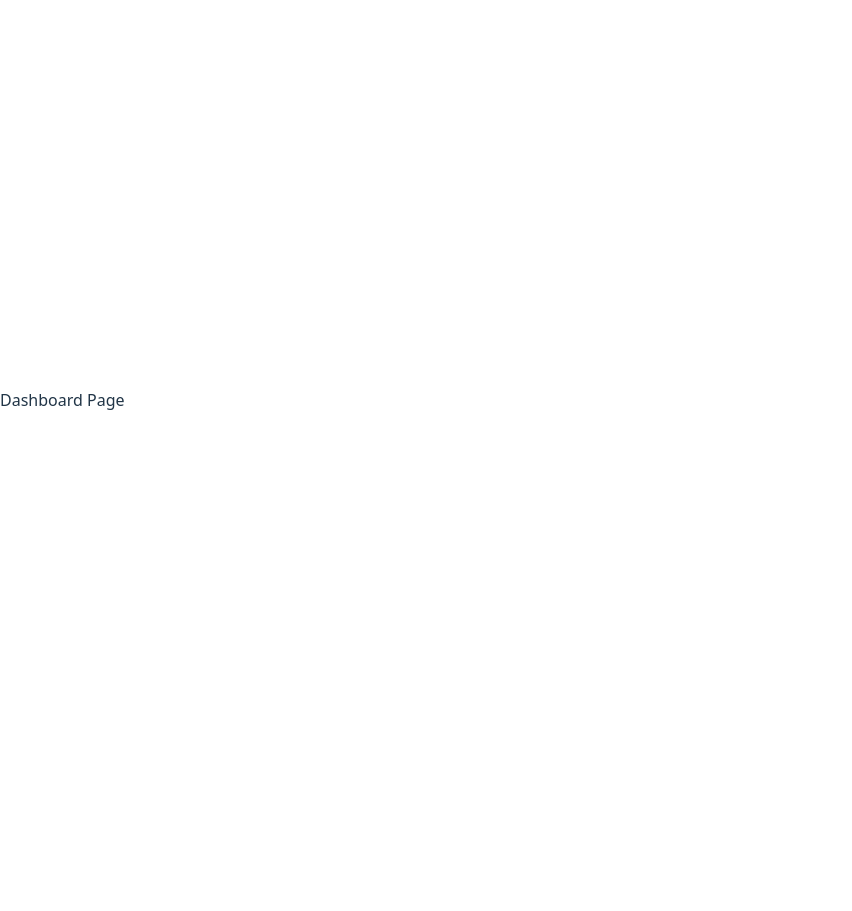
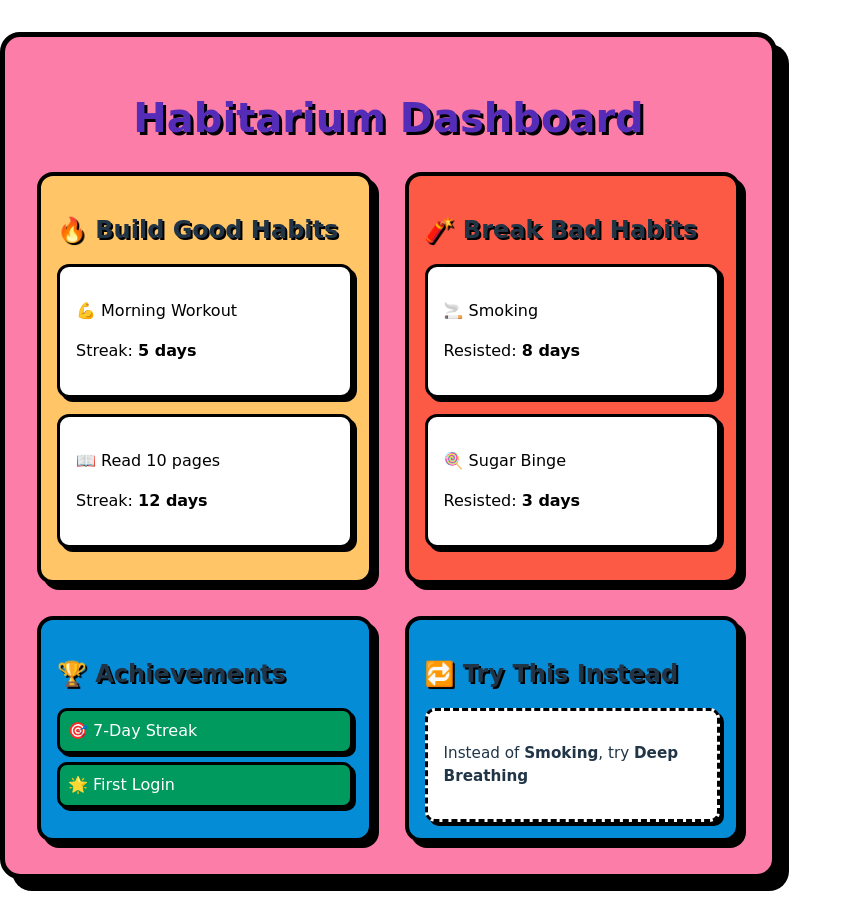
Before and after one commit to PhiLouGii/habitarium, a React (Vite) app in the folder frontend/: page /dashboard in a window 1280 px wide. Shown: the whole page, without its empty margins (0-852 px from the left). Before the commit the page ends 800 px from the top, so only its background shows below. Built offline with nearby package versions, Linux system fonts and the light colour scheme.

Commit message:
dashboard ui implemented

```diff
--- /dev/null
+++ b/frontend/src/pages/Dashboard.module.css
@@ -0,0 +1,96 @@
+.container {
+  padding: 2rem;
+  background-color: #FB7DA8;
+  font-family: 'Comic Sans MS', 'Arial Rounded MT Bold', sans-serif;
+  border: 5px solid black;
+  box-shadow: 12px 12px 0px black;
+  max-width: 1000px;
+  margin: 2rem auto;
+  border-radius: 20px;
+}
+
+.title {
+  text-align: center;
+  font-size: 2.5rem;
+  color: #552CB7;
+  text-shadow: 3px 3px black;
+  margin-bottom: 2rem;
+}
+
+.panels {
+  display: flex;
+  gap: 2rem;
+  justify-content: space-between;
+  flex-wrap: wrap;
+}
+
+.panelGood, .panelBad {
+  flex: 1;
+  border: 4px solid black;
+  padding: 1rem;
+  border-radius: 16px;
+  background-color: #FFC567;
+  box-shadow: 6px 6px 0px black;
+}
+
+.panelBad {
+  background-color: #FD5A46;
+}
+
+.sectionTitle {
+  font-size: 1.5rem;
+  margin-bottom: 1rem;
+  text-shadow: 2px 2px black;
+}
+
+.card {
+  background-color: white;
+  border: 3px solid black;
+  border-radius: 12px;
+  padding: 1rem;
+  margin-bottom: 1rem;
+  font-size: 1rem;
+  color: black;
+  box-shadow: 4px 4px 0px black;
+}
+
+.bottomSection {
+  display: flex;
+  margin-top: 2rem;
+  gap: 2rem;
+  flex-wrap: wrap;
+}
+
+.achievements, .suggestions {
+  flex: 1;
+  border: 4px solid black;
+  border-radius: 16px;
+  padding: 1rem;
+  background-color: #058CD7;
+  box-shadow: 6px 6px 0 black;
+}
+
+.badgeList {
+  list-style: none;
+  padding: 0;
+  margin: 0;
+}
+
+.badge {
+  background-color: #00995E;
+  color: white;
+  padding: 0.5rem;
+  border: 3px solid black;
+  border-radius: 10px;
+  margin: 0.5rem 0;
+  box-shadow: 3px 3px 0 black;
+}
+
+.swapCard {
+  background-color: #FFF;
+  border: 3px dashed black;
+  padding: 1rem;
+  border-radius: 10px;
+  box-shadow: 4px 4px 0 black;
+  font-size: 0.95rem;
+}
--- a/frontend/src/pages/Dashboard.tsx
+++ b/frontend/src/pages/Dashboard.tsx
@@ -1,5 +1,57 @@
-function Dashboard() {
-  return <div>Dashboard Page</div>;
-}
+import styles from './Dashboard.module.css';
+
+const Dashboard = () => {
+  return (
+    <div className={styles.container}>
+      <h1 className={styles.title}>Habitarium Dashboard</h1>
+
+      <div className={styles.panels}>
+        {/* Build Good Habits */}
+        <section className={styles.panelGood}>
+          <h2 className={styles.sectionTitle}>🔥 Build Good Habits</h2>
+          <div className={styles.card}>
+            <p>💪 Morning Workout</p>
+            <p>Streak: <strong>5 days</strong></p>
+          </div>
+          <div className={styles.card}>
+            <p>📖 Read 10 pages</p>
+            <p>Streak: <strong>12 days</strong></p>
+          </div>
+        </section>
+
+        {/* Break Bad Habits */}
+        <section className={styles.panelBad}>
+          <h2 className={styles.sectionTitle}>🧨 Break Bad Habits</h2>
+          <div className={styles.card}>
+            <p>🚬 Smoking</p>
+            <p>Resisted: <strong>8 days</strong></p>
+          </div>
+          <div className={styles.card}>
+            <p>🍭 Sugar Binge</p>
+            <p>Resisted: <strong>3 days</strong></p>
+          </div>
+        </section>
+      </div>
+
+      {/* Optional: Achievements + Habit Replacements */}
+      <div className={styles.bottomSection}>
+        <section className={styles.achievements}>
+          <h2 className={styles.sectionTitle}>🏆 Achievements</h2>
+          <ul className={styles.badgeList}>
+            <li className={styles.badge}>🎯 7-Day Streak</li>
+            <li className={styles.badge}>🌟 First Login</li>
+          </ul>
+        </section>
+
+        <section className={styles.suggestions}>
+          <h2 className={styles.sectionTitle}>🔁 Try This Instead</h2>
+          <div className={styles.swapCard}>
+            <p>Instead of <strong>Smoking</strong>, try <strong>Deep Breathing</strong></p>
+          </div>
+        </section>
+      </div>
+    </div>
+  );
+};
 
 export default Dashboard;
```
